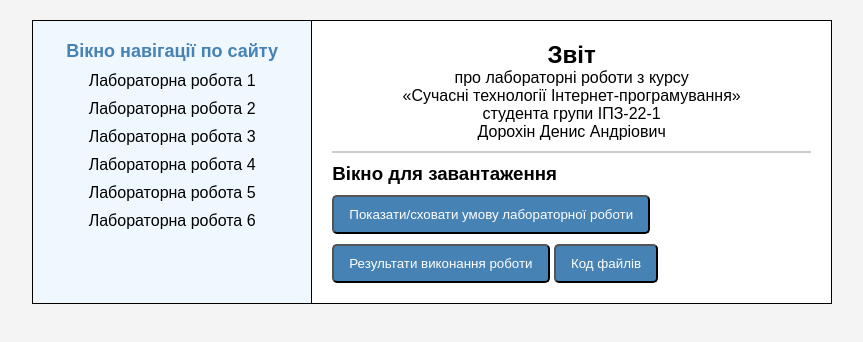
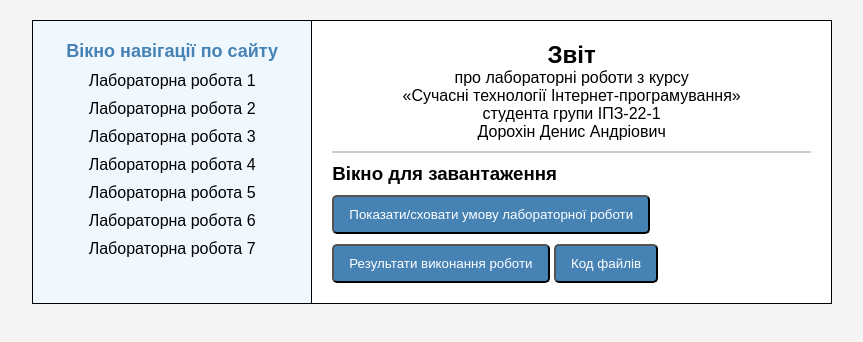
Before and after one commit to Jefferson-man/denis11, a website: page index.html in a window 1280 px wide. Shown: the whole page, without its empty margins (208-1071 px from the left). Drawn offline with Linux system fonts and the light colour scheme.

Commit message:
Update index.html

```diff
--- a/index.html
+++ b/index.html
@@ -18,6 +18,7 @@
                 <li><a href="#" onclick="loadLabContent(4)">Лабораторна робота 4</a></li>
                 <li><a href="#" onclick="loadLabContent(5)">Лабораторна робота 5</a></li>
                 <li><a href="#" onclick="loadLabContent(6)">Лабораторна робота 6</a></li>
+                <li><a href="#" onclick="loadLabContent(7)">Лабораторна робота 7</a></li>
             </ul>
         </div>
         <div class="content">
```
